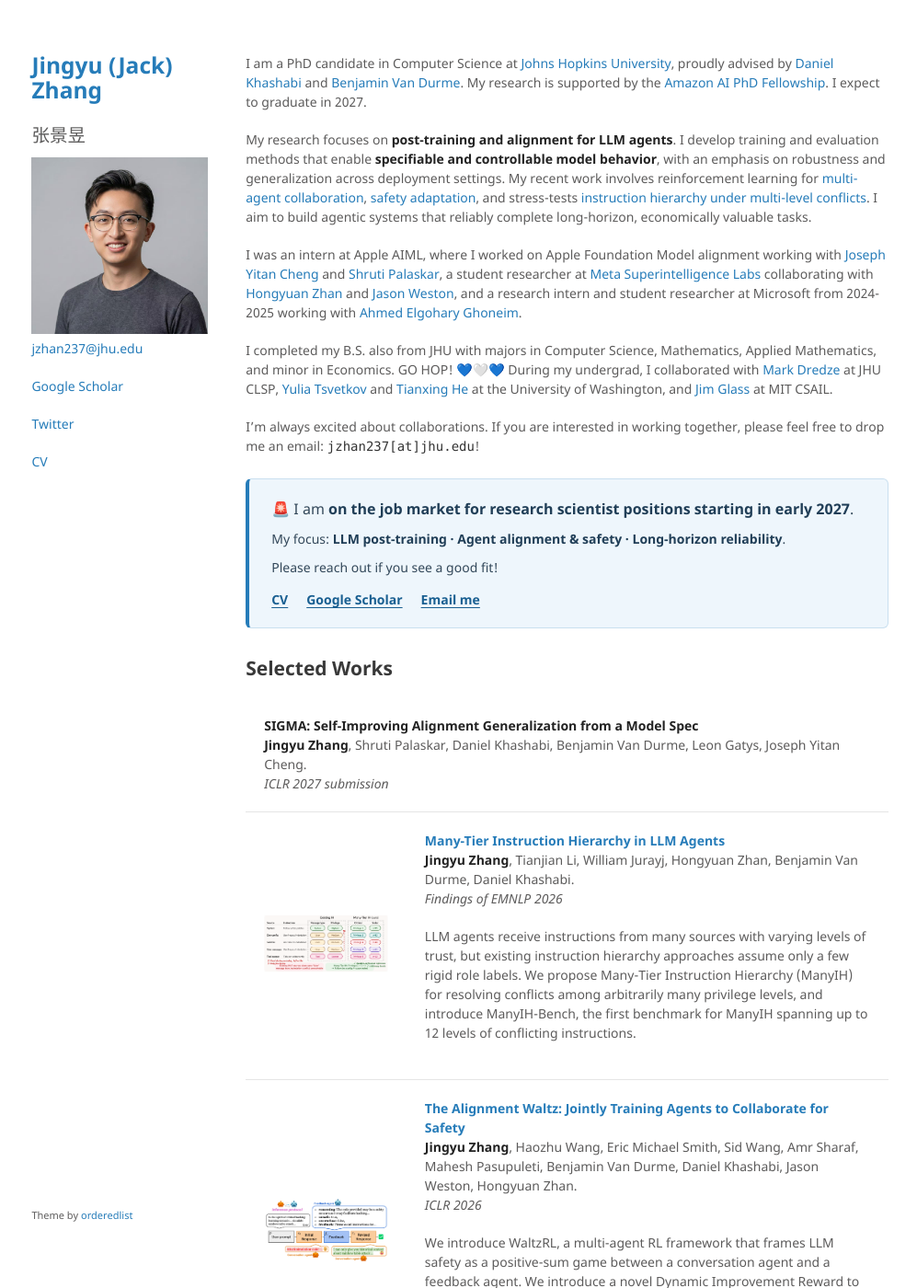
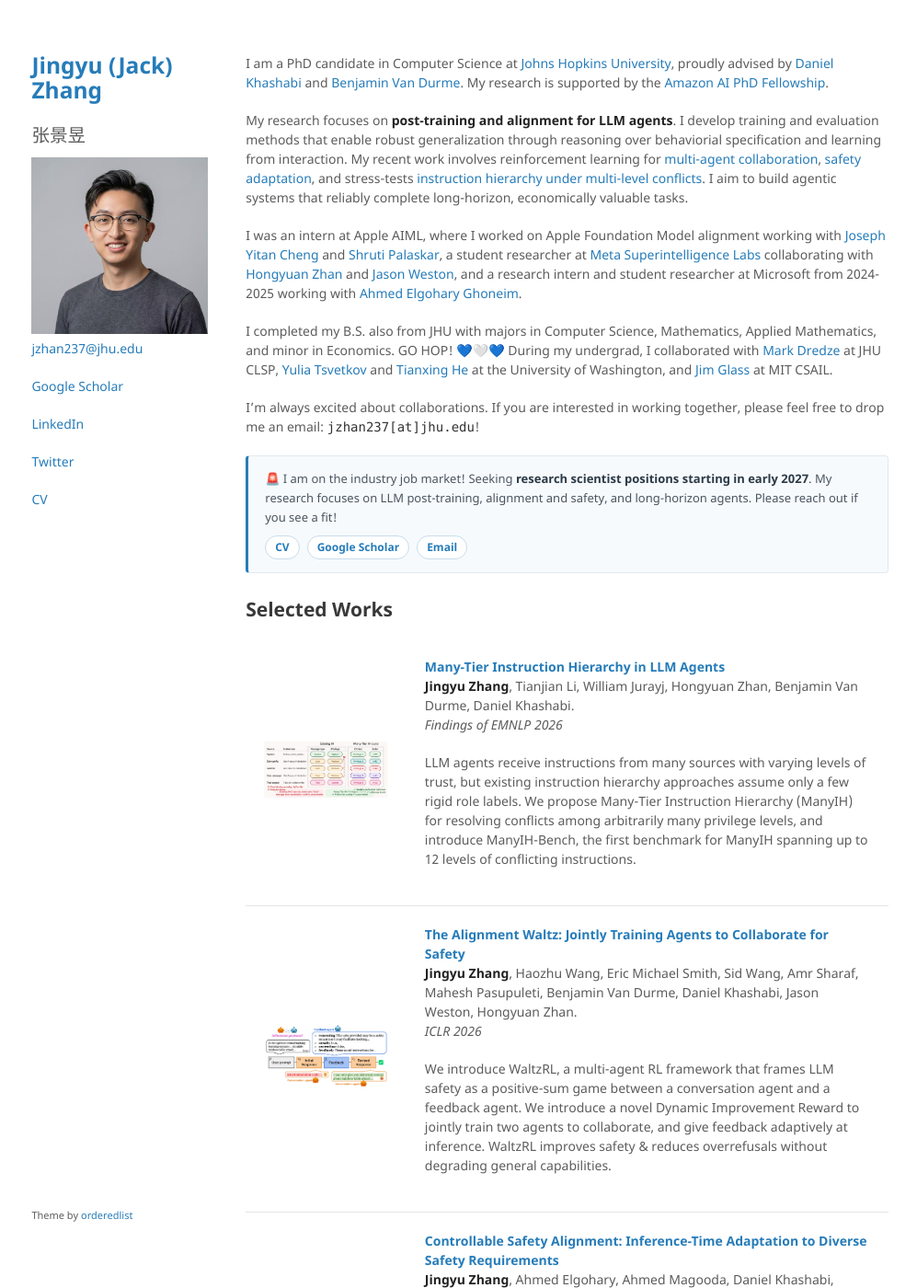
Before and after one commit to jackjyzhang/jackjyzhang.github.io, a Jekyll site: the page built from index.md, in a window 1280 px wide and 1400 px high. Shown: the whole window at 92% size, without its empty margins (140-1137 px from the left). Built offline with Jekyll 4.4.1, drawn with Linux system fonts in a browser that asks for light colours; comment, search, counter and statistics services are not loaded; some of the changed text lies outside the part shown.

Commit message:
Polish job market announcement and add LinkedIn to sidebar
- Condense job market box into a single paragraph with smaller type
- Restyle box and turn links into compact pill buttons
- Add LinkedIn link to sidebar between Google Scholar and Twitter
- Remove SIGMA entry from publications

Co-Authored-By: Claude Opus 5.5 <noreply@anthropic.com>
Claude-Session: https://claude.ai/code/session_01DC1Nad7DbdTYmByiFKuBbd

```diff
--- a/_layouts/default.html
+++ b/_layouts/default.html
@@ -45,9 +45,9 @@
         {% endif %}
         <!-- CUSTOM BUTTONS -->
         <!-- <p class="view"><a href="https://github.com/jackjyzhang">GitHub</a></p> -->
-        <!-- <p class="view"><a href="https://www.linkedin.com/in/jackjingyuzhang/">LinkedIn</a></p> -->
         <p class="view"><a href="mailto:jzhan237@jhu.edu">jzhan237@jhu.edu</a></p>
         <p class="view"><a href="https://scholar.google.com/citations?user=9EC0sDMAAAAJ&hl=en">Google Scholar</a></p>
+        <p class="view"><a href="https://www.linkedin.com/in/jackjingyuzhang/">LinkedIn</a></p>
         <p class="view"><a href="https://twitter.com/jackjingyuzhang">Twitter</a></p>
         <p class="view"><a href="/assets/docs/CV.pdf">CV</a></p>
 
--- a/assets/css/style.scss
+++ b/assets/css/style.scss
@@ -4,54 +4,60 @@
 @import "jekyll-theme-minimal";
 
 .job-market {
-  margin: 24px 0 32px;
-  padding: 20px 24px;
-  background: #eef6fc;
-  border: 1px solid #c9dfef;
-  border-left: 4px solid #267cb9;
-  border-radius: 6px;
-  color: #33485a;
+  margin: 20px 0 28px;
+  padding: 14px 18px;
+  background: #f7fafc;
+  border: 1px solid #e1e8ef;
+  border-left: 3px solid #267cb9;
+  border-radius: 4px;
+  font-size: 13px;
+  line-height: 1.6;
+  color: #4a5561;
 }
 
 .job-market p {
-  margin: 0 0 10px;
-}
-
-.job-market .job-market-lead {
-  font-size: 16px;
-  line-height: 1.5;
+  margin: 0;
 }
 
 .job-market strong {
-  color: #203e57;
+  color: #2b3a47;
+  font-weight: 600;
 }
 
 .job-market-links {
   display: flex;
   flex-wrap: wrap;
-  gap: 8px 20px;
-  margin-top: 14px;
+  gap: 8px;
+  margin-top: 10px;
 }
 
 .job-market-links a {
-  color: #195f91;
-  font-weight: 700;
-  text-decoration: underline;
-  text-underline-offset: 3px;
+  display: inline-block;
+  padding: 2px 10px;
+  font-size: 12px;
+  font-weight: 600;
+  color: #267cb9;
+  background: #fff;
+  border: 1px solid #c9dcec;
+  border-radius: 999px;
+  text-decoration: none;
+  transition: background-color 0.15s, border-color 0.15s;
 }
 
 .job-market-links a:hover,
 .job-market-links a:focus-visible {
-  color: #123f60;
+  background: #eaf3fa;
+  border-color: #267cb9;
+  color: #1a5f91;
 }
 
 .job-market-links a:focus-visible {
   outline: 2px solid #267cb9;
-  outline-offset: 4px;
+  outline-offset: 2px;
 }
 
 @media screen and (max-width: 480px) {
   .job-market {
-    padding: 16px;
+    padding: 12px 14px;
   }
 }
--- a/index.md
+++ b/index.md
@@ -2,9 +2,9 @@
 layout: default
 ---
 
-I am a PhD candidate in Computer Science at [Johns Hopkins University](https://www.jhu.edu/), proudly advised by [Daniel Khashabi](https://danielkhashabi.com/) and [Benjamin Van Durme](https://www.cs.jhu.edu/~vandurme/index.html). My research is supported by the [Amazon AI PhD Fellowship](https://ai2ai.engineering.jhu.edu/amazon-ai-phd-fellows/). I expect to graduate in 2027.
+I am a PhD candidate in Computer Science at [Johns Hopkins University](https://www.jhu.edu/), proudly advised by [Daniel Khashabi](https://danielkhashabi.com/) and [Benjamin Van Durme](https://www.cs.jhu.edu/~vandurme/index.html). My research is supported by the [Amazon AI PhD Fellowship](https://ai2ai.engineering.jhu.edu/amazon-ai-phd-fellows/).
 
-My research focuses on **post-training and alignment for LLM agents**. I develop training and evaluation methods that enable **specifiable and controllable model behavior**, with an emphasis on robustness and generalization across deployment settings. My recent work involves reinforcement learning for [multi-agent collaboration](https://arxiv.org/abs/2510.08240), [safety adaptation](https://arxiv.org/abs/2410.08968), and stress-tests [instruction hierarchy under multi-level conflicts](https://arxiv.org/abs/2604.09443). I aim to build agentic systems that reliably complete long-horizon, economically valuable tasks.
+My research focuses on **post-training and alignment for LLM agents**. I develop training and evaluation methods that enable robust generalization through reasoning over behaviorial specification and learning from interaction. My recent work involves reinforcement learning for [multi-agent collaboration](https://arxiv.org/abs/2510.08240), [safety adaptation](https://arxiv.org/abs/2410.08968), and stress-tests [instruction hierarchy under multi-level conflicts](https://arxiv.org/abs/2604.09443). I aim to build agentic systems that reliably complete long-horizon, economically valuable tasks.
 
 I was an intern at Apple AIML, where I worked on Apple Foundation Model alignment working with [Joseph Yitan Cheng](https://scholar.google.com/citations?user=kq0bsOwAAAAJ&hl=en) and [Shruti Palaskar](https://shrutijpalaskar.github.io/), a student researcher at [Meta Superintelligence Labs](https://www.cnbc.com/2025/06/30/mark-zuckerberg-creating-meta-superintelligence-labs-read-the-memo.html) collaborating with [Hongyuan Zhan](https://sites.google.com/view/hongyuanzhan/home) and [Jason Weston](https://www.thespermwhale.com/jaseweston/), and a research intern and student researcher at Microsoft from 2024-2025 working with [Ahmed Elgohary Ghoneim](https://aagohary.github.io/).
 
@@ -13,13 +13,11 @@ I completed my B.S. also from JHU with majors in Computer Science, Mathematics,
 I'm always excited about collaborations. If you are interested in working together, please feel free to drop me an email: `jzhan237[at]jhu.edu`!
 
 <aside class="job-market" aria-label="Job market announcement">
-  <p class="job-market-lead">🚨 I am <strong>on the job market for research scientist positions starting in early 2027</strong>.</p>
-  <p>My focus: <strong>LLM post-training · Agent alignment &amp; safety · Long-horizon reliability</strong>.</p>
-  <p>Please reach out if you see a good fit!</p>
+  <p class="job-market-text">🚨 I am on the industry job market! Seeking <strong>research scientist positions starting in early 2027</strong>. My research focuses on LLM post-training, alignment and safety, and long-horizon agents. Please reach out if you see a fit!</p>
   <nav class="job-market-links" aria-label="Job market contact links">
     <a href="/assets/docs/CV.pdf">CV</a>
     <a href="https://scholar.google.com/citations?user=9EC0sDMAAAAJ&amp;hl=en">Google Scholar</a>
-    <a href="mailto:jzhan237@jhu.edu">Email me</a>
+    <a href="mailto:jzhan237@jhu.edu">Email</a>
   </nav>
 </aside>
 
@@ -63,13 +61,6 @@ I'm always excited about collaborations. If you are interested in working togeth
 
 <table style="width:100%;border:0px;border-spacing:0px;border-collapse:separate;margin-right:auto;margin-left:auto;">
   <tbody>
-    <tr>
-      <td colspan="2" style="padding:20px;vertical-align:middle">
-        <strong>SIGMA: Self-Improving Alignment Generalization from a Model Spec</strong>
-        <br><strong>Jingyu Zhang</strong>, Shruti Palaskar, Daniel Khashabi, Benjamin Van Durme, Leon Gatys, Joseph Yitan Cheng.
-        <br><em>ICLR 2027 submission</em>
-      </td>
-    </tr>
     <tr>
       <td style="padding:20px;width:25%;vertical-align:middle">
         <img src="assets/img/manyih.png" alt="Image description" width="220">
@@ -169,8 +160,6 @@ I'm always excited about collaborations. If you are interested in working togeth
 
 ## All Publications
 
-**Jingyu Zhang**, Shruti Palaskar, Daniel Khashabi, Benjamin Van Durme, Leon Gatys, Joseph Yitan Cheng. SIGMA: Self-Improving Alignment Generalization from a Model Spec. *ICLR 2027 submission*.
-
 Taha Entesari, **Jingyu Zhang**, Daniel Khashabi, Mahyar Fazlyab. [Minimally Invasive Steering of Language Models](https://arxiv.org/abs/2609.30218). *NeurIPS 2026*.
 
 Kaiser Sun, Bernal Jiménez Gutiérrez, Hongjun Liu, **Jingyu Zhang**, Jie Gao, Mark Dredze, Daniel Khashabi. Accurate but Not Humble: Evaluating Epistemic Humility in LLM Agents under Knowledge Conflict. *Findings of EMNLP 2026*.
@@ -234,24 +223,9 @@ Abhinav Chinta\*, **Jingyu Zhang\***, Alexandra DeLucia, Anna L. Buczak, Mark Dr
 
 ## Teaching & Mentorship
 
-I am the head teaching assistant for EN.601.471/671: NLP: Self-supervised Models, taught by [Daniel Khashabi](https://danielkhashabi.com/), in Fall 2026.
-
-I was a course assistant for [EN.601.465/665: Natural Language Processing](https://www.cs.jhu.edu/~jason/465/), taught by [Jason Eisner](https://www.cs.jhu.edu/~jason), in Fall 2022 and Fall 2021.
-
-I was a section leader for [Code in Place](https://codeinplace.stanford.edu/) 2021, hosted by Stanford University.
-
-I have mentored Abe Bohan Hou (JHU undergraduate, now a PhD student at Stanford), Matt Hexuan Wang (JHU undergraduate), and Jiacan Yu (JHU master’s student).
-
-## Awards & Honors
-
-- Amazon AI PhD Fellowship
-- ICLR 2026 Travel Grant
-- Michael J. Muuss Research Award (2023)
-- Best Paper Award, ENLSP Workshop at NeurIPS 2022
-- Pistritto Research Fellowship (2022)
-- Bloomberg Distinguished Professor Summer Program (2021)
-- Upsilon Pi Epsilon
-- National Olympiad in Informatics in Provinces, National 1st Prize Certification (2018)
+- Head TA, [EN.601.471/671: NLP: Self-supervised Models](https://self-supervised.cs.jhu.edu/fa2026/), Fall 2026.
+- Course Assistant, [EN.601.465/665: Natural Language Processing](https://www.cs.jhu.edu/~jason/465/), Fall 2022 and Fall 2021.
+- Section Leader, [Code in Place](https://codeinplace.stanford.edu/) 2021, hosted by Stanford University.
 
 ## Service
 
```
